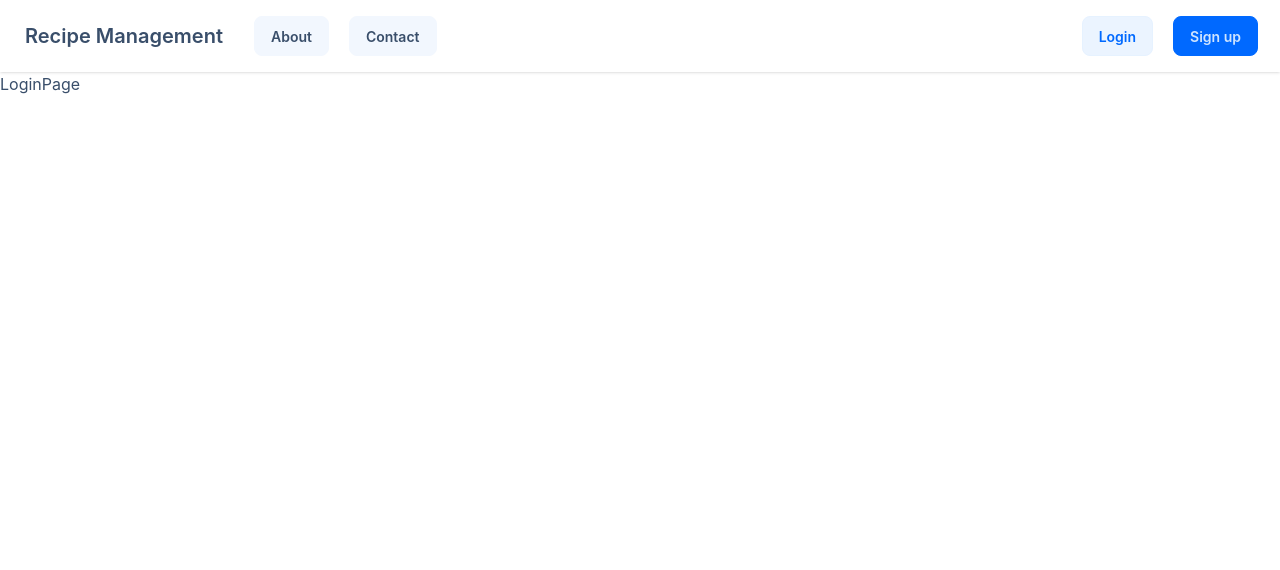
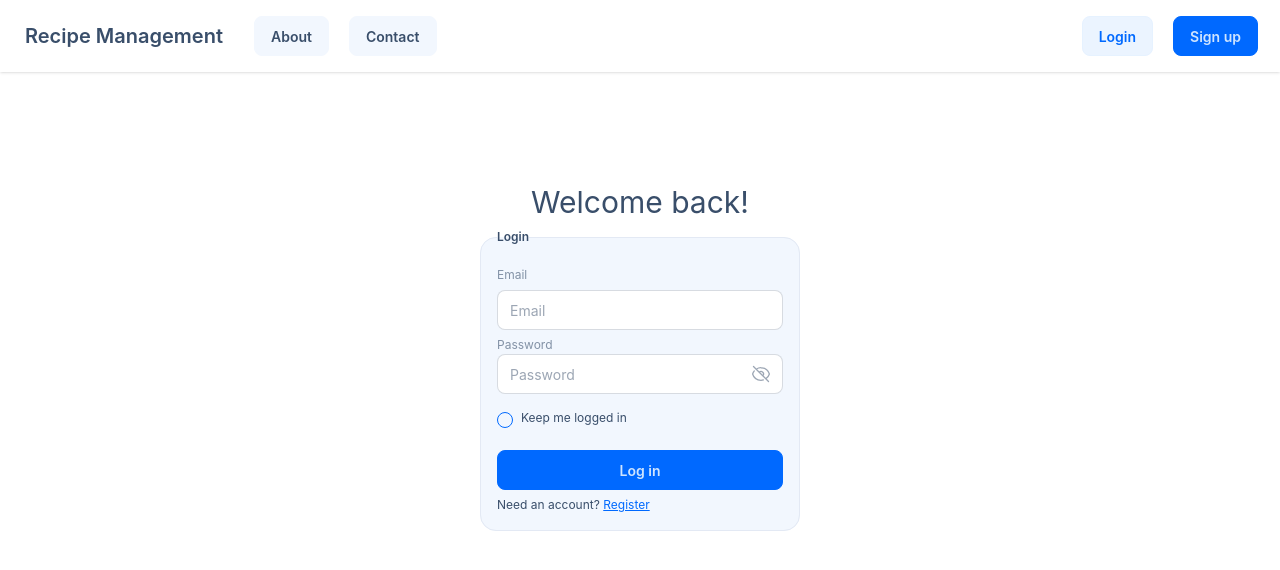
Before and after one commit to kristofNyikes/recipe-mangement, a Next.js app: page /auth/login in a window 1280 px wide. Shown: the top 570 px of the page. Built offline with nearby package versions, Linux system fonts and the light colour scheme.

Commit message:
feat: add form to login page

```diff
--- a/app/auth/login/page.tsx
+++ b/app/auth/login/page.tsx
@@ -1,5 +1,12 @@
+import SignUpForm from "@/app/Components/Forms/LoginForm";
+
 const LoginPage = () => {
-  return <div>LoginPage</div>;
+  return (
+    <div className="flex flex-col justify-center items-center mt-28">
+      <h1 className="text-3xl">Welcome back!</h1>
+      <SignUpForm />
+    </div>
+  );
 };
 
 export default LoginPage;
```
